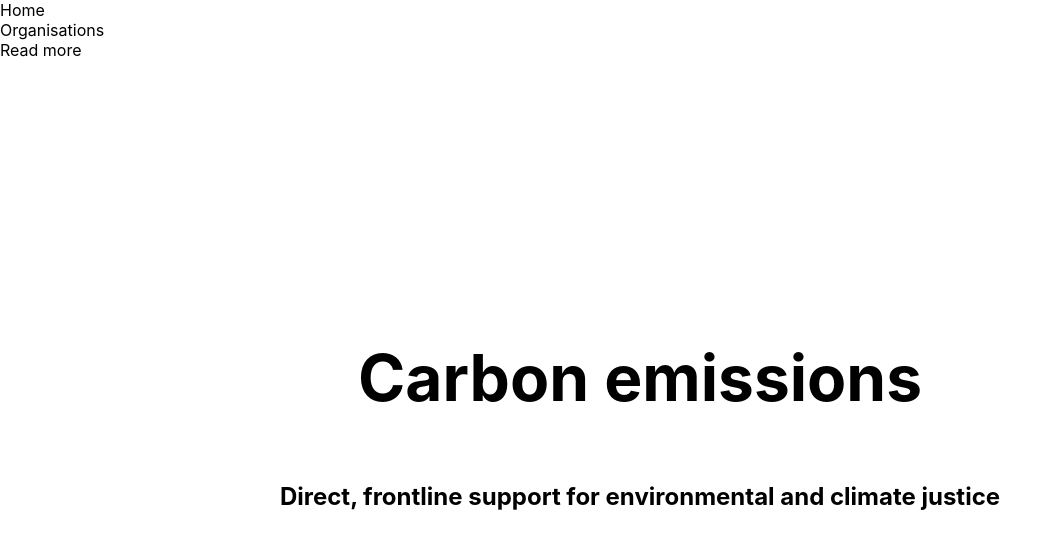
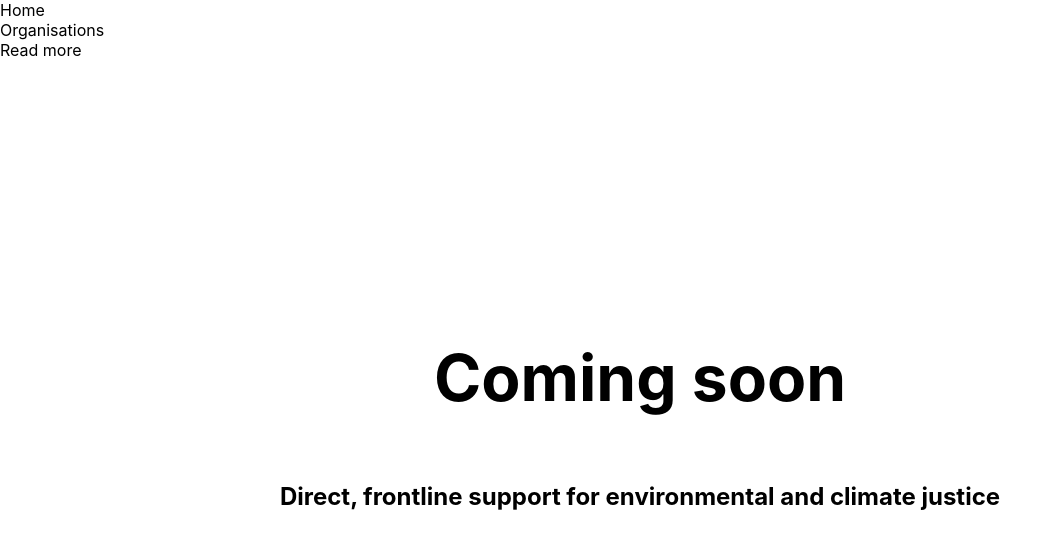
Before and after one commit to cjhines/carbon-emissions, a Next.js app: page / in a window 1280 px wide. Shown: the top 548 px of the page, without its empty margins (0-1062 px from the left). Built offline with nearby package versions, Linux system fonts and the light colour scheme.

Commit message:
update copy

```diff
--- a/pages/index.tsx
+++ b/pages/index.tsx
@@ -18,7 +18,7 @@
         </Head>
 
         <main className={styles.main}>
-          <h1 className={styles.title}>Carbon emissions</h1>
+          <h1 className={styles.title}>Coming soon</h1>
 
           <h2 className={styles.description}>
             Direct, frontline support for environmental and climate justice
```
